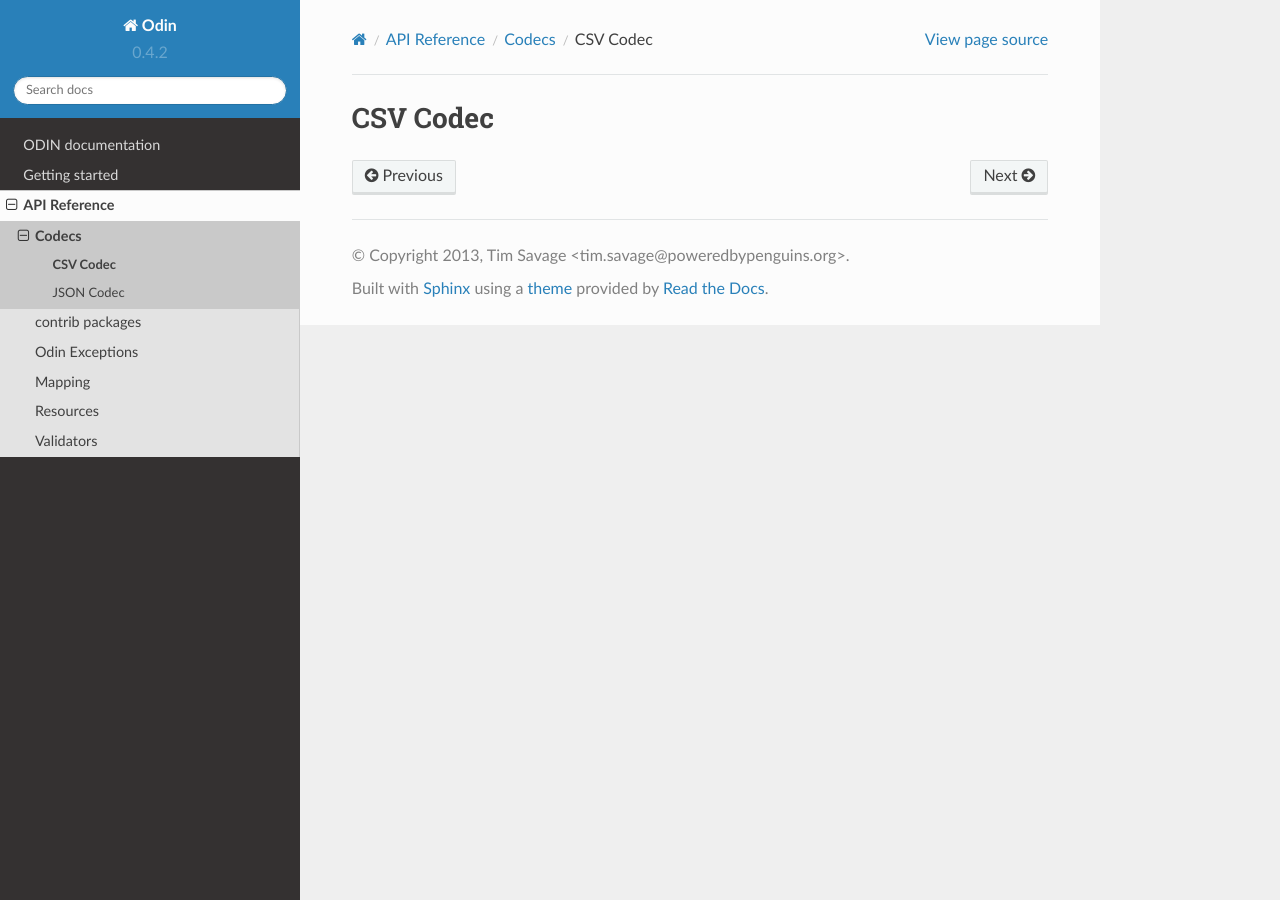
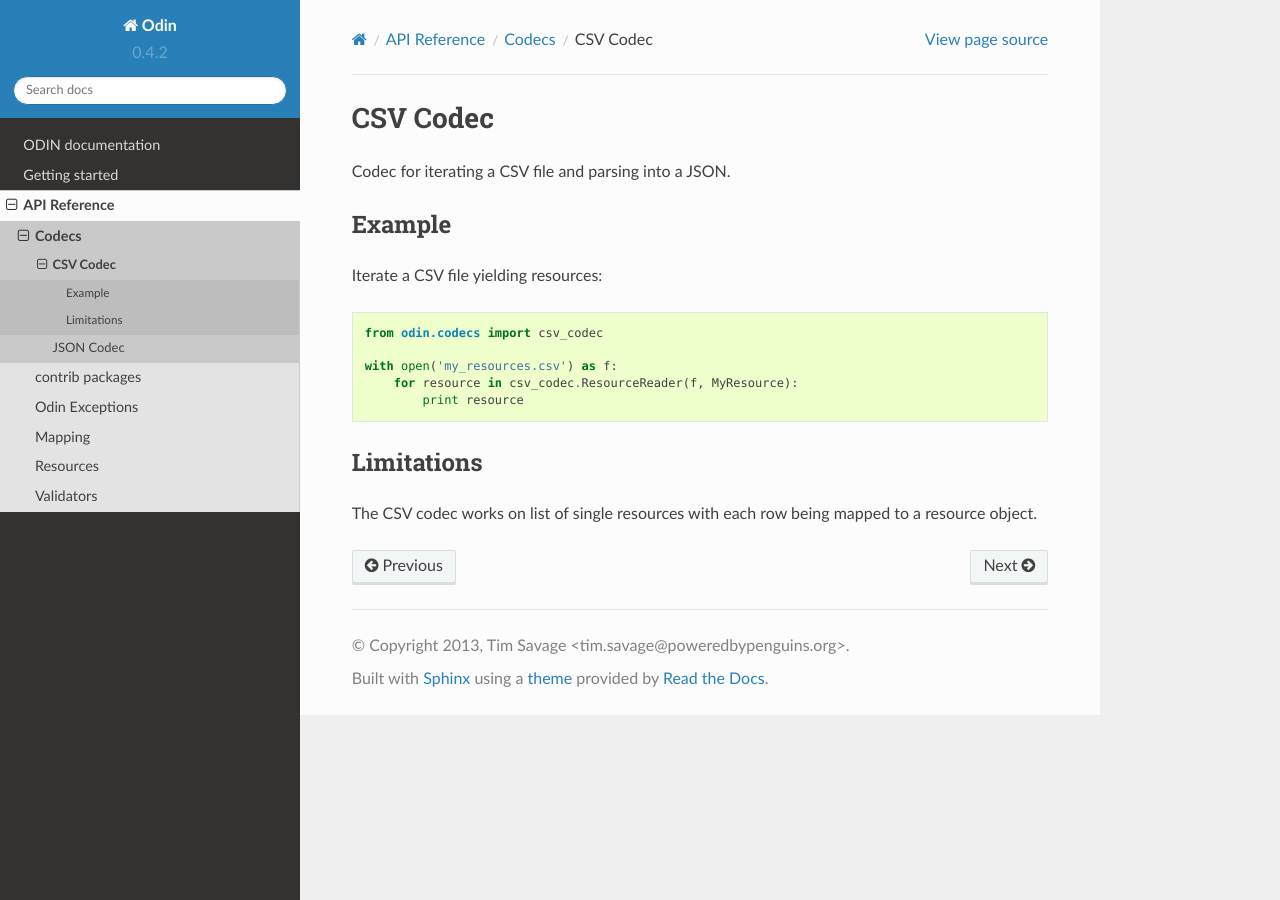
Before and after one commit to python-odin/odin, a Sphinx documentation site: the page built from docs/ref/codecs/csv_codec.rst, in a window 1280 px wide. Built offline with Sphinx 7.4.7 and the Read the Docs theme 2.0.0, drawn with Linux system fonts in a browser that asks for light colours.

Commit message:
Added basic documentation for csv codec

```diff
--- a/docs/ref/codecs/csv_codec.rst
+++ b/docs/ref/codecs/csv_codec.rst
@@ -1,3 +1,22 @@
 #########
 CSV Codec
 #########
+
+Codec for iterating a CSV file and parsing into a JSON.
+
+Example
+=======
+
+Iterate a CSV file yielding resources::
+
+    from odin.codecs import csv_codec
+
+    with open('my_resources.csv') as f:
+        for resource in csv_codec.ResourceReader(f, MyResource):
+            print resource
+
+
+Limitations
+===========
+
+The CSV codec works on list of single resources with each row being mapped to a resource object.
```
Also changed, not shown: 1 other file.
